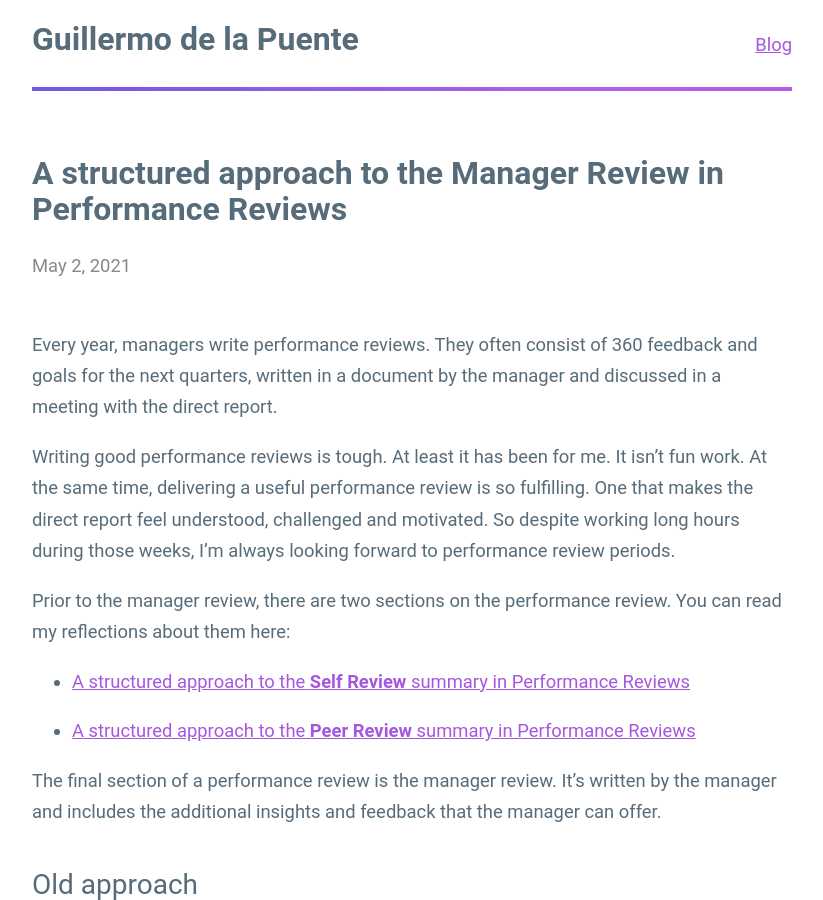
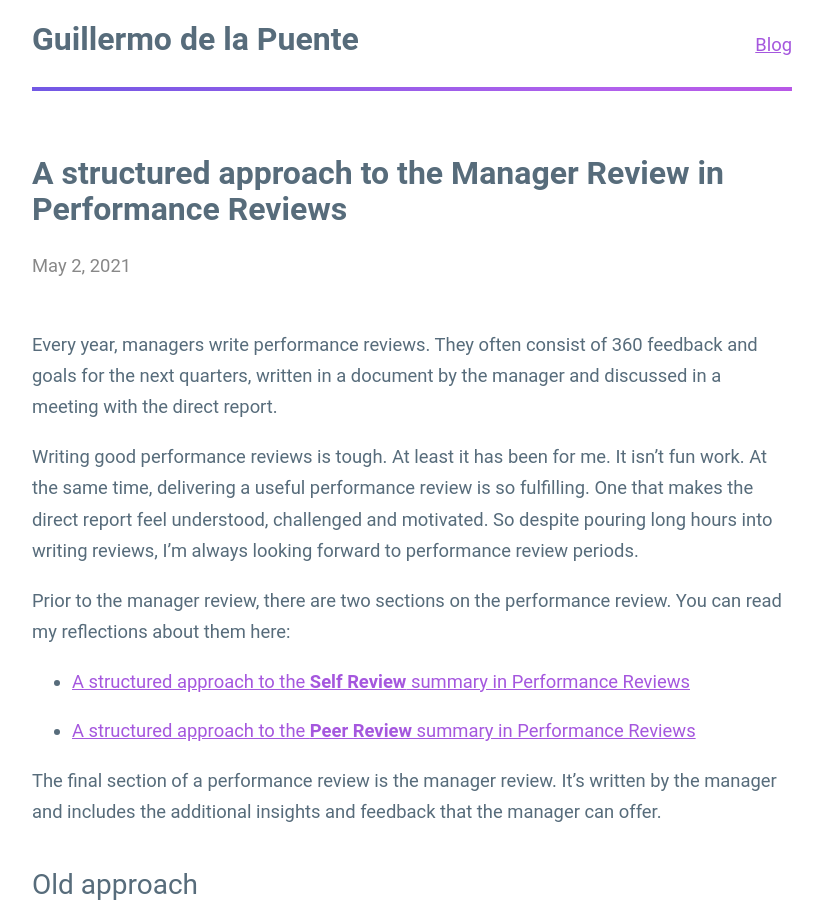
Before and after one commit to guillermodlpa/site, a Jekyll site: the page built from _posts/2021-05-02-structured-approach-manager-review-in-performance-reviews.markdown, in a window 1280 px wide and 900 px high. Shown: the whole window, without its empty margins (228-1051 px from the left). Built offline with Jekyll 4.4.1, drawn with Linux system fonts in a browser that asks for light colours.

Commit message:
Updated Structured Approach Manager Review In Performance Reviews

```diff
--- a/_posts/2021-05-02-structured-approach-manager-review-in-performance-reviews.markdown
+++ b/_posts/2021-05-02-structured-approach-manager-review-in-performance-reviews.markdown
@@ -7,7 +7,7 @@ excerpt: This format enables the direct report to have more clarity on each aspe
 
 Every year, managers write performance reviews. They often consist of 360 feedback and goals for the next quarters, written in a document by the manager and discussed in a meeting with the direct report.
 
-Writing good performance reviews is tough. At least it has been for me. It isn’t fun work. At the same time, delivering a useful performance review is so fulfilling. One that makes the direct report feel understood, challenged and motivated. So despite working long hours during those weeks, I’m always looking forward to performance review periods.
+Writing good performance reviews is tough. At least it has been for me. It isn’t fun work. At the same time, delivering a useful performance review is so fulfilling. One that makes the direct report feel understood, challenged and motivated. So despite pouring long hours into writing reviews, I’m always looking forward to performance review periods.
 
 Prior to the manager review, there are two sections on the performance review. You can read my reflections about them here:
 
```
